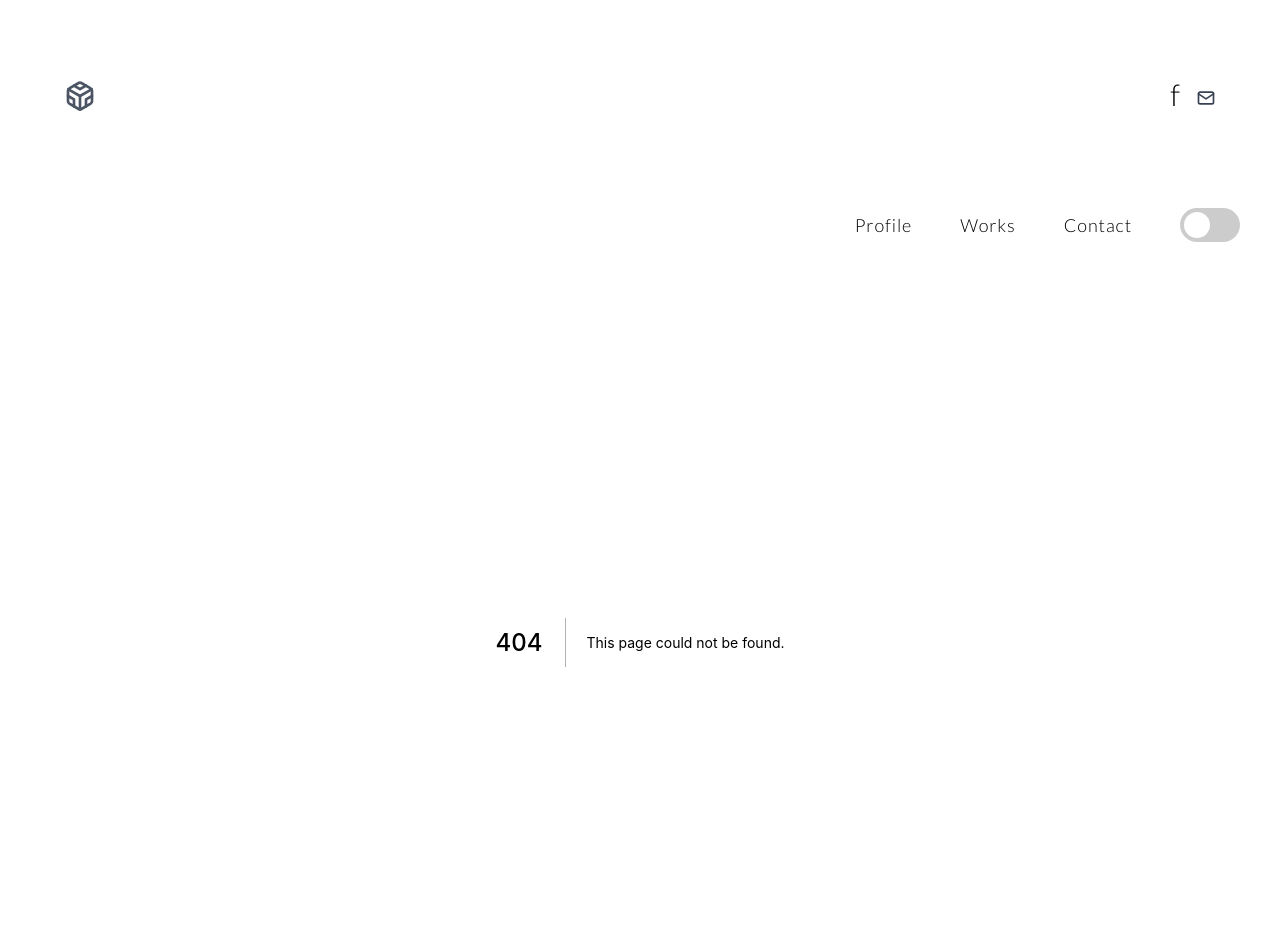
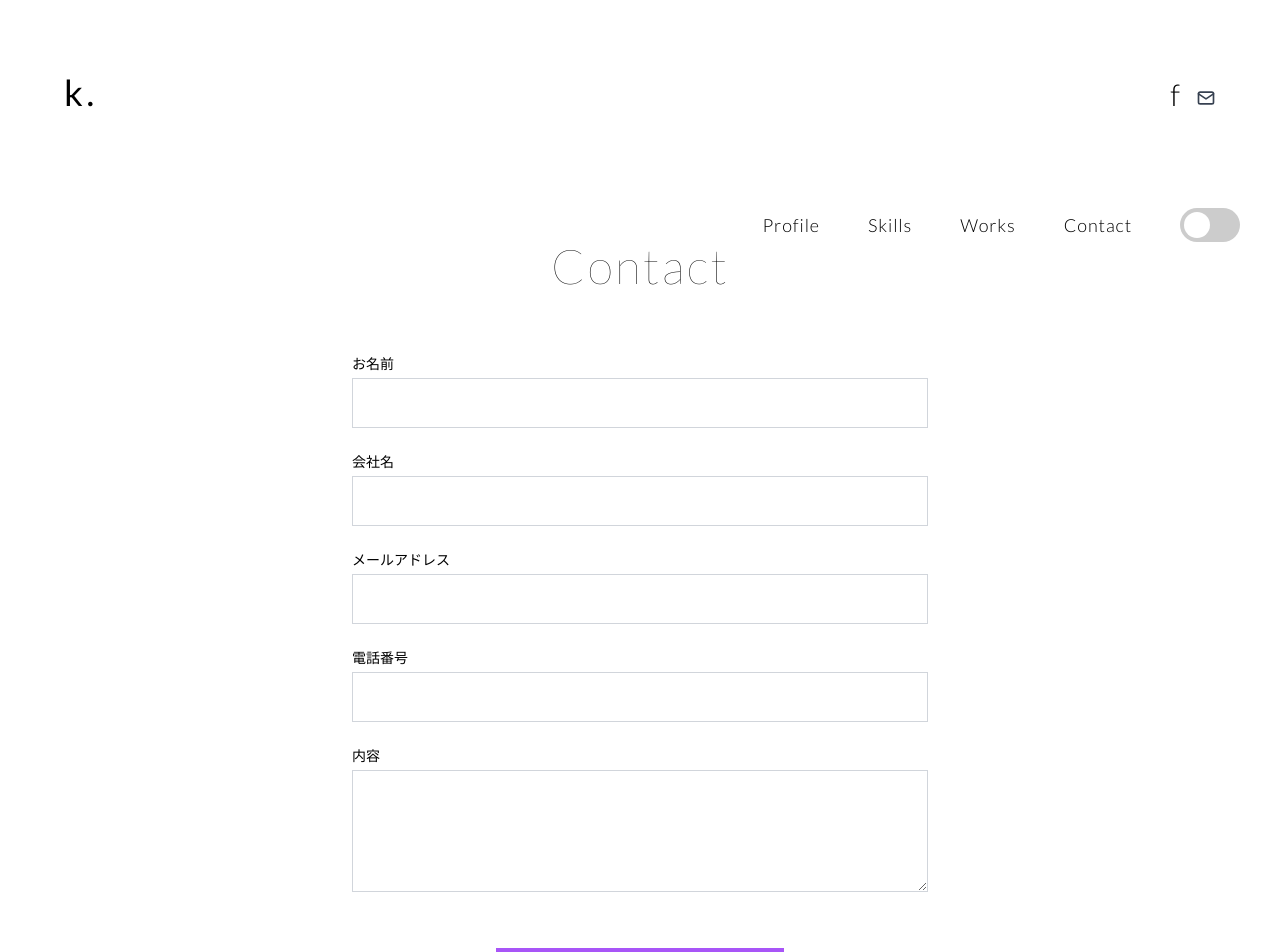
Before and after one commit to ryotya/kakuzo.portfolio, a Next.js app: page /components/contact in a window 1280 px wide. Before the commit this address had no page. Shown: the top 952 px of the page. Built offline with nearby package versions, Linux system fonts and the light colour scheme.

Commit message:
Add contact section and scroll

```diff
--- a/package.json
+++ b/package.json
@@ -9,9 +9,11 @@
     "lint": "next lint"
   },
   "dependencies": {
+    "@tailwindcss/forms": "^0.5.3",
     "next": "12.3.0",
     "react": "18.2.0",
-    "react-dom": "18.2.0"
+    "react-dom": "18.2.0",
+    "react-scroll": "^1.8.7"
   },
   "devDependencies": {
     "autoprefixer": "^10.4.9",
--- /dev/null
+++ b/pages/components/contact.js
@@ -0,0 +1,100 @@
+const contact = () => {
+  return (
+    <div id="contact">
+      <div className="flex justify-center">
+        <h2 className="text-5xl font-thin tracking-wider">Contact</h2>
+      </div>
+      <div class="overflow-hidden pb-16 px-4 sm:px-6 lg:px-8 lg:pb-16 lg:pt-4">
+        <div class="relative mx-auto max-w-xl">
+          <div class="mt-12">
+            <form
+              action="#"
+              method="POST"
+              class="grid grid-cols-1 gap-y-6 sm:grid-cols-2 sm:gap-x-8"
+            >
+              <div class="sm:col-span-2">
+                <label for="first-name" class="block text-sm font-light">
+                  お名前
+                </label>
+                <div class="mt-1">
+                  <input
+                    type="text"
+                    name="first-name"
+                    id="first-name"
+                    autocomplete="given-name"
+                    class="block w-full border-gray-300 py-3 px-4 border focus:ring-purple-400 focus:ring-2 duration-200"
+                  />
+                </div>
+              </div>
+              <div class="sm:col-span-2">
+                <label for="company" class="block text-sm font-light">
+                  会社名
+                </label>
+                <div class="mt-1">
+                  <input
+                    type="text"
+                    name="company"
+                    id="company"
+                    autocomplete="organization"
+                    class="block w-full border-gray-300 py-3 px-4 border focus:ring-purple-400 focus:ring-2 duration-200"
+                  />
+                </div>
+              </div>
+              <div class="sm:col-span-2">
+                <label for="email" class="block text-sm font-light">
+                  メールアドレス
+                </label>
+                <div class="mt-1">
+                  <input
+                    id="email"
+                    name="email"
+                    type="email"
+                    autocomplete="email"
+                    class="block w-full border-gray-300 py-3 px-4 border focus:ring-purple-400 focus:ring-2 duration-200"
+                  />
+                </div>
+              </div>
+              <div class="sm:col-span-2">
+                <label for="phone-number" class="block text-sm font-light">
+                  電話番号
+                </label>
+                <div class="relative mt-1 ">
+                  <input
+                    type="text"
+                    name="phone-number"
+                    id="phone-number"
+                    autocomplete="tel"
+                    class="block w-full border-gray-300 border py-3 px-4 pl-20 focus:ring-purple-400 focus:ring-2 duration-200"
+                  />
+                </div>
+              </div>
+              <div class="sm:col-span-2">
+                <label for="message" class="block text-sm font-light">
+                  内容
+                </label>
+                <div class="mt-1">
+                  <textarea
+                    id="message"
+                    name="message"
+                    rows="4"
+                    class="block w-full border-gray-300 py-3 px-4 border focus:ring-purple-400 focus:ring-2 duration-200"
+                  ></textarea>
+                </div>
+              </div>
+              <div class="sm:col-span-2 flex justify-center mt-8">
+                <button
+                  type="submit"
+                  class="inline-flex w-1/2 items-center justify-center border border-transparent bg-purple-500 px-6 py-3 text-base font-light tracking-widest text-white hover:bg-purple-400 focus:outline-none focus:ring-2 focus:ring-purple-400 focus:ring-offset-2 duration-300"
+                >
+                  送信
+                </button>
+              </div>
+            </form>
+          </div>
+        </div>
+      </div>
+    </div>
+  );
+};
+
+export default contact;
--- a/pages/components/footer.js
+++ b/pages/components/footer.js
@@ -1,25 +1,47 @@
+import { Link as Scroll } from "react-scroll";
 import Link from "next/link";
 
 const footer = () => {
   return (
-    <div className="h-28">
+    <div className="h-16">
       <div className="flex justify-between container-foo">
         <div>
-          <Link href="#">
-            <a className="text-2xl font-light hover:text-gray-500 hover:border-b border-gray-500 duration-200">
-              Profile
-            </a>
-          </Link>
-          <Link href="#">
-            <a className="text-2xl font-light ml-6 hover:text-gray-500 hover:border-b border-gray-500 duration-200">
-              Works
-            </a>
-          </Link>
-          <Link href="#">
-            <a className="text-2xl font-light ml-6 hover:text-gray-500 hover:border-b border-gray-500 duration-200">
-              Contact
-            </a>
-          </Link>
+          <Scroll
+            className="text-lg tracking-wider font-light hover:text-gray-500 hover:border-b border-gray-500 duration-200 hover:cursor-pointer"
+            to="profile"
+            smooth={true}
+            offset={-100}
+            duration={900}
+          >
+            Profile
+          </Scroll>
+          <Scroll
+            className="text-lg tracking-wider  ml-6 font-light hover:text-gray-500 hover:border-b border-gray-500 duration-200 hover:cursor-pointer"
+            to="skills"
+            smooth={true}
+            offset={-100}
+            duration={900}
+          >
+            Skills
+          </Scroll>
+          <Scroll
+            className="text-lg tracking-wider ml-6 font-light hover:text-gray-500 hover:border-b border-gray-500 duration-200 hover:cursor-pointer"
+            to="works"
+            smooth={true}
+            offset={-50}
+            duration={900}
+          >
+            Works
+          </Scroll>
+          <Scroll
+            className="text-lg tracking-wider ml-6 font-light hover:text-gray-500 hover:border-b border-gray-500 duration-200 hover:cursor-pointer"
+            to="contact"
+            smooth={true}
+            offset={-50}
+            duration={900}
+          >
+            Contact
+          </Scroll>
         </div>
         <div>
           <p className="font-light">©︎ kakuzo All rights reserved.</p>
--- a/pages/components/hero.js
+++ b/pages/components/hero.js
@@ -3,7 +3,7 @@ const hero = () => {
     <div>
       <div>
         <section className="mt-12">
-          <div className="content bg-cyan-300">
+          <div className="content bg-purple-200">
             {/* <div className="flex justify-center">
               <h1>kakuzoのポートフォリオててわたしはたたててえかおあ🚀</h1>
             </div>
--- a/pages/components/layout.js
+++ b/pages/components/layout.js
@@ -3,6 +3,7 @@ import Footer from "./footer";
 import Skill from "./skill";
 import Works from "./works";
 import Profile from "./profile";
+import Contact from "./contact";
 import LogoSection from "./logoSection";
 
 const layout = ({ children }) => {
@@ -14,11 +15,14 @@ const layout = ({ children }) => {
       <div className="mt-32">
         <Skill />
       </div>
-      <div className="mt-32">
+      <div className="mt-48">
         <Works />
       </div>
-      <div className="mt-32">
+      <div className="mt-48">
         <Profile />
+      </div>
+      <div className="mt-48">
+        <Contact />
       </div>
       <Footer />
     </div>
--- a/pages/components/logoSection.js
+++ b/pages/components/logoSection.js
@@ -5,24 +5,8 @@ const logoSection = () => {
     <div className="flex justify-between max-w-6xl mx-auto h-28 items-end">
       <div>
         <Link href="/#">
-          <a className="text-4xl">
-            <svg
-              class="h-8 w-8 text-gray-600"
-              viewBox="0 0 24 24"
-              fill="none"
-              stroke="currentColor"
-              stroke-width="2"
-              stroke-linecap="round"
-              stroke-linejoin="round"
-            >
-              {" "}
-              <path d="M21 16V8a2 2 0 0 0-1-1.73l-7-4a2 2 0 0 0-2 0l-7 4A2 2 0 0 0 3 8v8a2 2 0 0 0 1 1.73l7 4a2 2 0 0 0 2 0l7-4A2 2 0 0 0 21 16z" />{" "}
-              <polyline points="7.5 4.21 12 6.81 16.5 4.21" />{" "}
-              <polyline points="7.5 19.79 7.5 14.6 3 12" />{" "}
-              <polyline points="21 12 16.5 14.6 16.5 19.79" />{" "}
-              <polyline points="3.27 6.96 12 12.01 20.73 6.96" />{" "}
-              <line x1="12" y1="22.08" x2="12" y2="12" />
-            </svg>
+          <a>
+            <p className="text-4xl font-medium tracking-widest">k.</p>
           </a>
         </Link>
       </div>
--- a/pages/components/navbar.js
+++ b/pages/components/navbar.js
@@ -1,4 +1,5 @@
 import { useState, useEffect } from "react";
+import { Link as Scroll } from "react-scroll";
 import Link from "next/link";
 import Head from "next/head";
 
@@ -27,25 +28,48 @@ export default function Navbar() {
         <nav className="flex justify-end">
           <div className="flex items-center">
             <div>
-              <Link href="#">
-                <a className="text-lg font-light tracking-wider hover:text-gray-500 hover:border-b border-gray-500 duration-200">
-                  Profile
-                </a>
-              </Link>
+              <Scroll
+                className="text-lg tracking-wider font-light hover:text-gray-500 hover:border-b border-gray-500 duration-200 hover:cursor-pointer"
+                to="profile"
+                smooth={true}
+                offset={-100}
+                duration={900}
+              >
+                Profile
+              </Scroll>
             </div>
             <div className="ml-12">
-              <Link href="#">
-                <a className="text-lg font-light tracking-wider hover:text-gray-500 hover:border-b border-gray-500 duration-200">
-                  Works
-                </a>
-              </Link>
+              <Scroll
+                className="text-lg tracking-wider font-light hover:text-gray-500 hover:border-b border-gray-500 duration-200 hover:cursor-pointer"
+                to="skills"
+                smooth={true}
+                offset={-100}
+                duration={900}
+              >
+                Skills
+              </Scroll>
             </div>
             <div className="ml-12">
-              <Link href="#">
-                <a className="text-lg font-light tracking-wider hover:text-gray-500 hover:border-b border-gray-500 duration-200">
-                  Contact
-                </a>
-              </Link>
+              <Scroll
+                className="text-lg tracking-wider font-light hover:text-gray-500 hover:border-b border-gray-500 duration-200 hover:cursor-pointer"
+                to="works"
+                smooth={true}
+                offset={-50}
+                duration={900}
+              >
+                Works
+              </Scroll>
+            </div>
+            <div className="ml-12">
+              <Scroll
+                className="text-lg tracking-wider font-light hover:text-gray-500 hover:border-b border-gray-500 duration-200 hover:cursor-pointer"
+                to="contact"
+                smooth={true}
+                offset={-50}
+                duration={900}
+              >
+                Contact
+              </Scroll>
             </div>
             <form action="#" className="ml-12">
               <label className="switch">
--- a/pages/components/profile.js
+++ b/pages/components/profile.js
@@ -3,7 +3,7 @@ import LifeNet from "../../public/images/lifenet-work.png";
 
 const profile = () => {
   return (
-    <div>
+    <div id="profile">
       <div className="flex justify-center">
         <h2 className="text-5xl font-thin tracking-wider">Profile</h2>
       </div>
--- a/pages/components/skill.js
+++ b/pages/components/skill.js
@@ -1,6 +1,6 @@
 const skill = () => {
   return (
-    <div>
+    <div id="skills">
       <div className="flex justify-center">
         <h2 className="text-5xl font-thin tracking-wider">Skills</h2>
       </div>
--- a/pages/components/works.js
+++ b/pages/components/works.js
@@ -4,20 +4,18 @@ import LifeNet from "../../public/images/lifenet-work.png";
 
 const works = () => {
   return (
-    <div>
+    <div id="works">
       <div className="flex justify-center">
         <h2 className="text-5xl font-thin tracking-wider">Works</h2>
       </div>
-      <div className="grid grid-cols-8 gap-12 mt-12">
+      <div className="grid grid-cols-8 gap-12 mt-20">
         {/* 1-line */}
         <div className="col-start-2 col-span-2">
-          <div className="border">
-            <Link href="https://www.lifenet-seimei.co.jp/">
-              <a target="blank">
-                <Image src={LifeNet} width={500} height={500} alt="" />
-              </a>
-            </Link>
-          </div>
+          <Link href="https://www.lifenet-seimei.co.jp/">
+            <a target="blank">
+              <Image src={LifeNet} width={500} height={500} alt="" />
+            </a>
+          </Link>
           <div className="text-center mt-4">
             <p className="font-light">Next.js, HTML/CSS, tailwindCSS</p>
           </div>
--- a/styles/globals.css
+++ b/styles/globals.css
@@ -113,11 +113,11 @@ section .content p {
 }
 
 input:checked + .slider {
-  background-color: #33f321;
+  background-color: rgb(216 180 254);
 }
 
 input:focus + .slider {
-  box-shadow: 0 0 1px #33f321;
+  box-shadow: 0 0 1px rgb(216 180 254);
 }
 
 input:checked + .slider:before {
--- a/tailwind.config.js
+++ b/tailwind.config.js
@@ -1,5 +1,6 @@
 /** @type {import('tailwindcss').Config} */
 module.exports = {
+  important: true,
   content: [
     "./pages/**/*.{js,ts,jsx,tsx}",
     "./components/**/*.{js,ts,jsx,tsx}",
@@ -26,5 +27,5 @@ module.exports = {
     },
     extend: {},
   },
-  plugins: [],
+  plugins: [require("@tailwindcss/forms")],
 };
```
Also changed, not shown: 1 other file (tests, documents, lock files or other folders).
